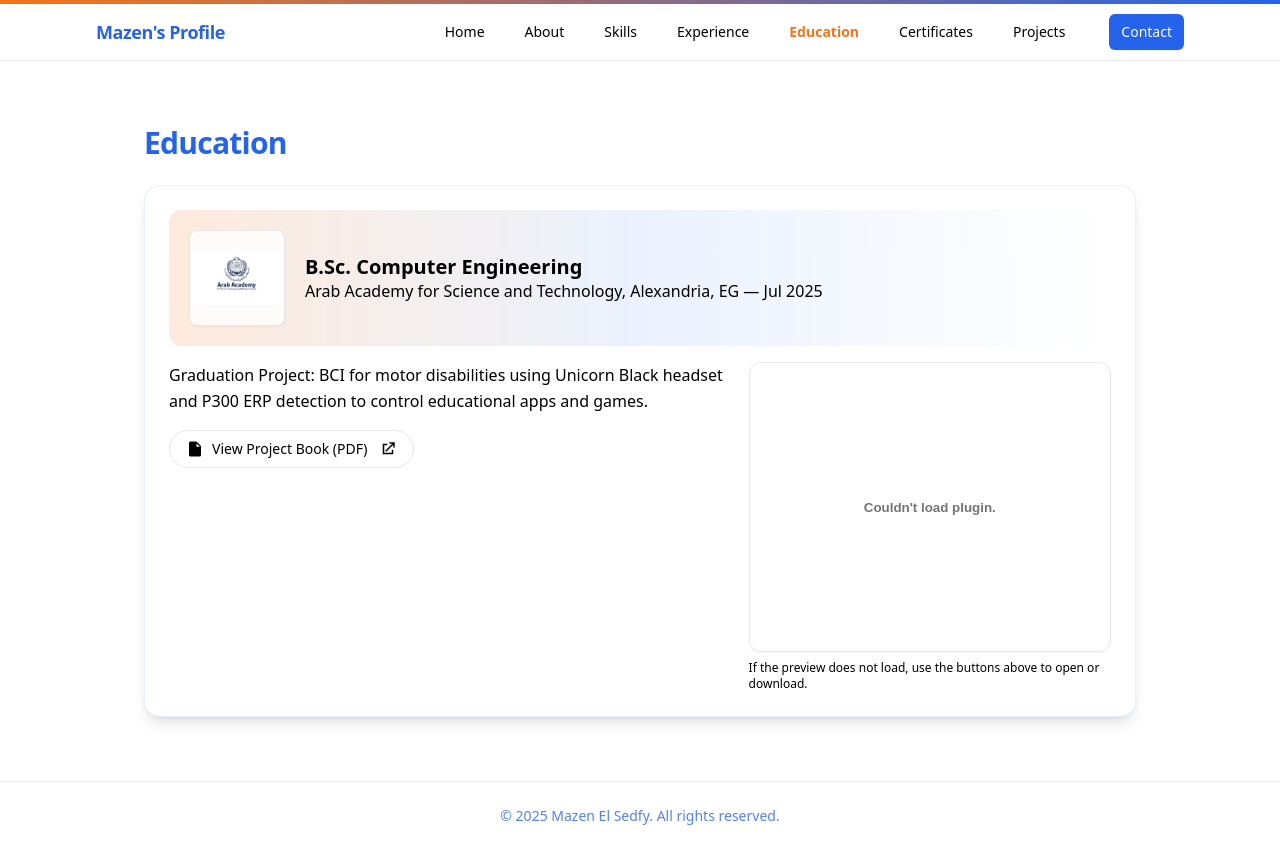
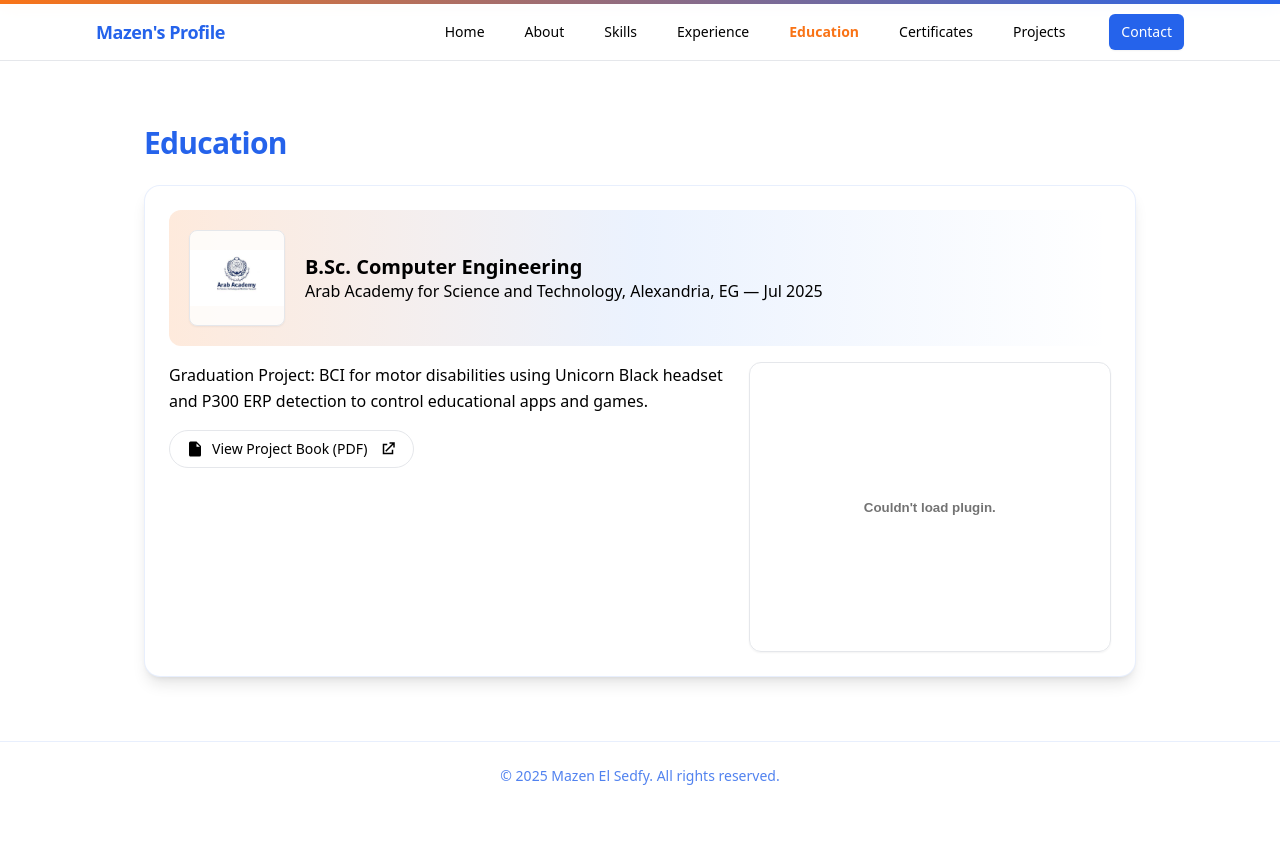
Before and after one commit to MazenELSEDFY/mazen-portfolio, a React (Vite) app: page /education in a window 1280 px wide. After the commit the page ends 810 px from the top, so only its background shows below. Built offline with nearby package versions, Linux system fonts and the light colour scheme.

Commit message:
Update portfolio

```diff
--- a/src/pages/Education.jsx
+++ b/src/pages/Education.jsx
@@ -26,6 +26,9 @@ function IconDownload(props) {
 
 export default function Education() {
   const education = Array.isArray(profile.education) ? profile.education : [];
+
+  // Detect mobile (simple check)
+  const isMobile = typeof window !== "undefined" && /Mobi|Android/i.test(navigator.userAgent);
 
   return (
     <Section title="Education">
@@ -92,9 +95,10 @@ export default function Education() {
                   )}
                 </div>
 
-                {/* PDF preview with fallback */}
+                {/* PDF preview with auto-fallback */}
                 {projectPdf && (
                   <div className="lg:col-span-2">
+                    {!isMobile ? (
                       <div className="relative group rounded-xl border overflow-hidden shadow-sm">
                         <embed
                           src={`${projectPdf}#toolbar=0&navpanes=0&scrollbar=0`}
@@ -122,7 +126,7 @@ export default function Education() {
                             Open in new tab
                           </a>
                         </div>
-                      {/* Hover overlay when embed works */}
+                        {/* Hover overlay */}
                         <a
                           href={projectPdf}
                           target="_blank"
@@ -135,9 +139,19 @@ export default function Education() {
                           </span>
                         </a>
                       </div>
-                    <p className="mt-2 text-xs text-brand.blue/70">
-                      If the preview does not load, use the buttons above to open or download.
-                    </p>
+                    ) : (
+                      <div className="rounded-xl border p-4 text-center bg-blue-50 text-brand.blue text-sm">
+                        PDF preview not supported on mobile.
+                        <a
+                          href={projectPdf}
+                          target="_blank"
+                          rel="noreferrer"
+                          className="ml-1 underline text-brand.orange font-medium"
+                        >
+                          Open in new tab
+                        </a>
+                      </div>
+                    )}
                   </div>
                 )}
               </div>
```
Lines whose indentation alone changed are shown as unchanged.
